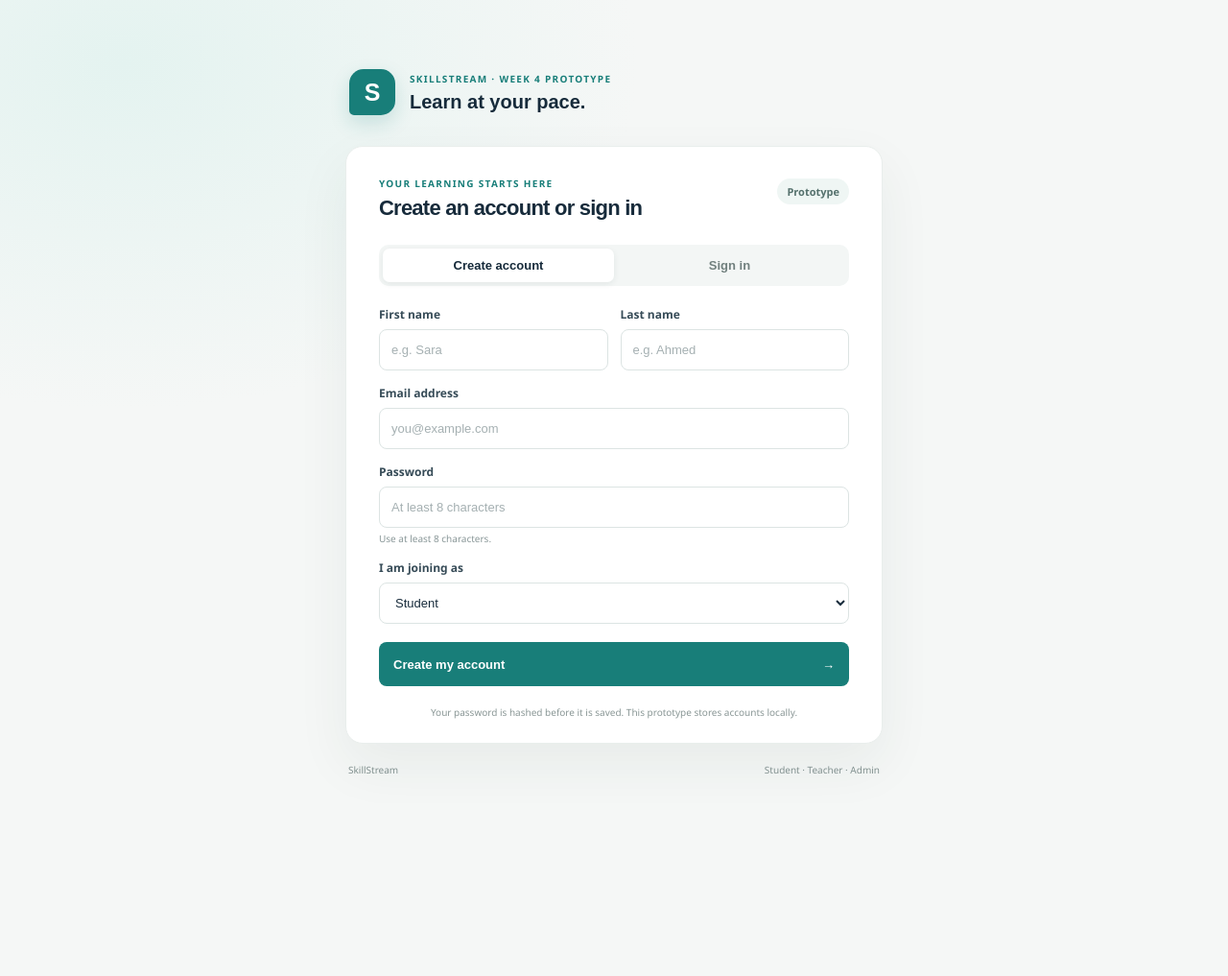
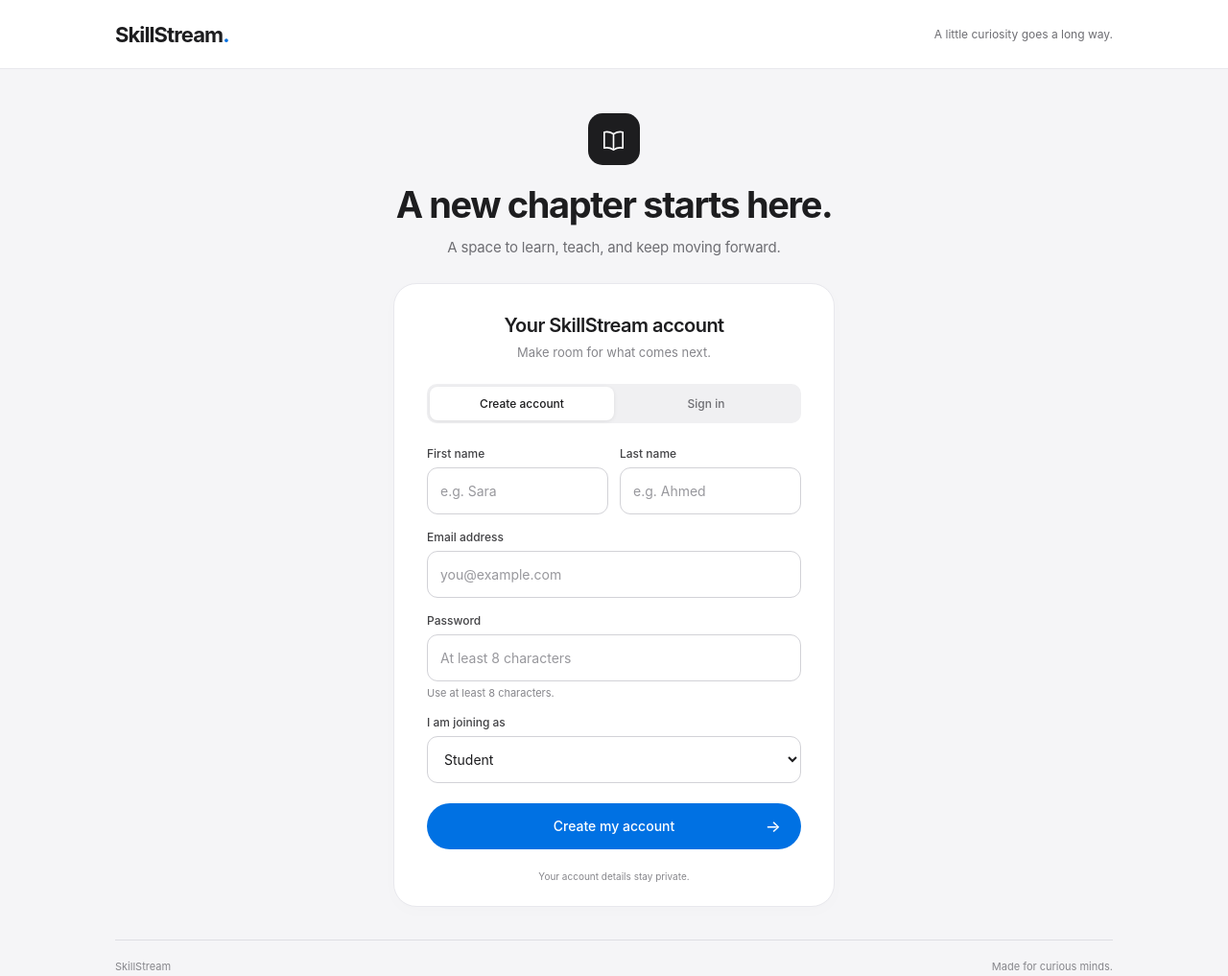
Before and after one commit to munthermohammed064-pixel/skillstream-learning-platform, a website: page public/index.html in a window 1280 px wide. Shown: the whole page at 96% size. Before the commit the page ends 837 px from the top, so only its background shows below. Drawn offline with Linux system fonts and the light colour scheme.

Commit message:
style: simplify account interface with Apple-inspired design

```diff
--- a/public/index.html
+++ b/public/index.html
@@ -9,14 +9,19 @@
 <body>
   <main class="shell">
     <header class="brand">
-      <div class="mark" aria-hidden="true">S</div>
-      <div><p class="eyebrow">SKILLSTREAM · WEEK 4 PROTOTYPE</p><h1>Learn at your pace.</h1></div>
+      <a class="wordmark" href="/">SkillStream<span>.</span></a>
+      <span class="brand-note">A little curiosity goes a long way.</span>
     </header>
+
+    <div class="intro">
+      <div class="mark" aria-hidden="true"><svg viewBox="0 0 32 32" fill="none"><path d="M6 8c4-1 7 0 10 2 3-2 6-3 10-2v17c-4-1-7 0-10 2-3-2-6-3-10-2V8Z" stroke="currentColor" stroke-width="1.7" stroke-linejoin="round"/><path d="M16 10v17" stroke="currentColor" stroke-width="1.7"/></svg></div>
+      <h1>A new chapter starts here.</h1>
+      <p>A space to learn, teach, and keep moving forward.</p>
+    </div>
 
     <section class="card" aria-labelledby="welcome-title">
       <div class="card-heading">
-        <div><p class="eyebrow">YOUR LEARNING STARTS HERE</p><h2 id="welcome-title">Create an account or sign in</h2></div>
-        <span class="status-dot">Prototype</span>
+        <div><h2 id="welcome-title">Your SkillStream account</h2><p class="card-description">Make room for what comes next.</p></div>
       </div>
       <div class="tabs" role="tablist" aria-label="Account action">
         <button class="tab active" id="register-tab" role="tab" aria-selected="true" aria-controls="account-form" data-mode="register">Create account</button>
@@ -38,9 +43,9 @@
         <div><p class="eyebrow">SIGNED IN</p><h3 id="account-name"></h3><p id="account-details" class="muted"></p></div>
         <button id="sign-out" class="sign-out" type="button">Sign out</button>
       </section>
-      <p class="privacy-note">Your password is hashed before it is saved. This prototype stores accounts locally.</p>
+      <p class="privacy-note">Your account details stay private.</p>
     </section>
-    <footer><span>SkillStream</span><span>Student · Teacher · Admin</span></footer>
+    <footer><span>SkillStream</span><span>Made for curious minds.</span></footer>
   </main>
   <script src="/app.js" defer></script>
 </body>
--- a/public/styles.css
+++ b/public/styles.css
@@ -1,39 +1,58 @@
-:root { color-scheme: light; --ink: #172b3b; --muted: #6e7e88; --teal: #187e79; --line: #e3e9e8; --paper: #fff; }
+:root { color-scheme: light; font-family: -apple-system, BlinkMacSystemFont, 'Segoe UI', sans-serif; color: #1d1d1f; background: #f5f5f7; -webkit-font-smoothing: antialiased; --blue: #0071e3; }
 * { box-sizing: border-box; }
 [hidden] { display: none !important; }
-body { margin: 0; min-height: 100vh; color: var(--ink); background: radial-gradient(ellipse at 10% 8%, #e4f3f0 0, transparent 33%), #f5f7f6; font-family: 'DM Sans', 'Segoe UI', sans-serif; }
-.shell { width: min(100% - 40px, 560px); margin: 0 auto; padding: 72px 0 28px; }
-.brand { display: flex; align-items: center; gap: 15px; margin: 0 0 32px 4px; }
-.mark { display: grid; place-items: center; width: 48px; height: 48px; border-radius: 15px 15px 15px 5px; color: #fff; background: var(--teal); font: 800 25px Manrope, sans-serif; box-shadow: 0 8px 20px #187e792e; }
-.eyebrow { margin: 0 0 6px; color: var(--teal); font-size: 10px; font-weight: 700; letter-spacing: .13em; }
-h1, h2, h3, p { margin-top: 0; }
-h1 { margin-bottom: 0; font: 700 20px Manrope, sans-serif; }
-.card { padding: 31px 34px 25px; border: 1px solid #e9eeec; border-radius: 18px; background: var(--paper); box-shadow: 0 22px 55px #193d3210; }
-.card-heading { display: flex; align-items: flex-start; justify-content: space-between; gap: 12px; }
-h2 { margin-bottom: 0; font: 700 22px Manrope, sans-serif; letter-spacing: -.035em; }
-.status-dot { margin-top: 2px; padding: 6px 10px; border-radius: 999px; color: #55716d; background: #eff6f4; font-size: 11px; font-weight: 600; white-space: nowrap; }
-.tabs { display: grid; grid-template-columns: 1fr 1fr; margin: 25px 0 21px; padding: 4px; border-radius: 10px; background: #f3f6f5; }
-.tab { padding: 10px; border: 0; border-radius: 7px; color: #71807e; background: transparent; font: 600 13px 'DM Sans', sans-serif; cursor: pointer; }
-.tab.active { color: var(--ink); background: white; box-shadow: 0 2px 6px #1d353a13; }
-form { display: grid; gap: 15px; }
-label { display: grid; gap: 7px; color: #364b57; font-size: 12px; font-weight: 600; }
-input, select { width: 100%; height: 43px; padding: 0 12px; border: 1px solid #dce4e3; border-radius: 8px; color: var(--ink); background: #fff; font: 400 13px 'DM Sans', sans-serif; outline: none; transition: border-color .15s, box-shadow .15s; }
-input::placeholder { color: #a5b0b2; }
-input:focus, select:focus { border-color: #65a7a0; box-shadow: 0 0 0 3px #187e7918; }
-small { margin-top: -3px; color: #889697; font-size: 10px; font-weight: 400; }
-.name-fields { display: grid; grid-template-columns: 1fr 1fr; gap: 13px; }
-.submit { display: flex; justify-content: space-between; align-items: center; height: 46px; margin-top: 4px; padding: 0 15px; border: 0; border-radius: 8px; color: white; background: var(--teal); font: 600 13px 'DM Sans', sans-serif; cursor: pointer; transition: background .15s, transform .15s; }
-.submit:hover { background: #116d69; transform: translateY(-1px); }
-.submit:disabled { opacity: .65; cursor: wait; transform: none; }
-.message { margin-top: 16px; padding: 11px 13px; border-radius: 8px; font-size: 12px; line-height: 1.5; }
-.message.error { color: #943e35; background: #fff1ef; }
-.message.success { color: #276860; background: #edf8f5; }
-.account-panel { display: flex; align-items: center; gap: 12px; margin-top: 18px; padding: 14px; border: 1px solid #d8ebe6; border-radius: 10px; background: #f4faf8; }
-.account-panel h3 { margin: 0 0 3px; font: 700 15px Manrope, sans-serif; }
-.account-panel .eyebrow { margin-bottom: 3px; font-size: 9px; }
-.checkmark { display: grid; place-items: center; flex: 0 0 34px; height: 34px; border-radius: 50%; color: #fff; background: var(--teal); }
-.muted { margin: 0; color: var(--muted); font-size: 11px; }
-.sign-out { margin-left: auto; padding: 7px 9px; border: 1px solid #d5e3df; border-radius: 7px; color: #526d68; background: white; font: 600 11px 'DM Sans', sans-serif; cursor: pointer; }
-.privacy-note { margin: 20px 0 0; color: #899695; font-size: 10px; text-align: center; }
-footer { display: flex; justify-content: space-between; margin: 20px 3px 0; color: #81908f; font-size: 10px; }
-@media (max-width: 520px) { .shell { padding-top: 34px; } .card { padding: 25px 21px 21px; } h2 { font-size: 19px; } .name-fields { gap: 9px; } }
+body { margin: 0; min-width: 320px; }
+button, input, select { font: inherit; }
+button { cursor: pointer; }
+button:focus-visible, a:focus-visible { outline: 3px solid #0071e380; outline-offset: 4px; }
+.shell { min-height: 100vh; display: flex; flex-direction: column; align-items: center; }
+.brand { width: 100%; min-height: 72px; padding: 0 max(32px, calc((100vw - 1040px) / 2)); display: flex; align-items: center; justify-content: space-between; gap: 24px; background: #fff; border-bottom: 1px solid #e8e8ed; }
+.wordmark { color: #1d1d1f; text-decoration: none; font-size: 22px; font-weight: 650; letter-spacing: -.9px; }
+.wordmark span { color: var(--blue); }
+.brand-note { color: #6e6e73; font-size: 12px; }
+.intro { padding: 46px 24px 25px; text-align: center; }
+.mark { display: grid; place-items: center; width: 54px; height: 54px; margin: 0 auto 20px; border-radius: 15px; background: #1d1d1f; color: #fff; }
+.mark svg { width: 31px; height: 31px; }
+h1, h2, h3, p { margin: 0; }
+h1 { font-size: clamp(28px, 3.5vw, 38px); font-weight: 650; line-height: 1.14; letter-spacing: -1.4px; }
+.intro > p { margin-top: 12px; color: #6e6e73; font-size: 15px; line-height: 1.5; letter-spacing: -.2px; }
+.card { width: min(460px, calc(100% - 40px)); margin: 0 auto 34px; padding: 30px 34px 25px; border: 1px solid #e8e8ed; border-radius: 24px; background: #fff; box-shadow: 0 4px 18px #00000004; }
+.card-heading { text-align: center; }
+h2 { font-size: 20px; font-weight: 600; line-height: 1.3; letter-spacing: -.55px; }
+.card-description { margin-top: 7px; color: #86868b; font-size: 13px; }
+.tabs { display: grid; grid-template-columns: 1fr 1fr; margin: 25px 0 24px; padding: 3px; border-radius: 10px; background: #f0f0f2; }
+.tab { min-height: 35px; border: 0; border-radius: 8px; color: #6e6e73; background: transparent; font-size: 12px; font-weight: 500; }
+.tab.active { color: #1d1d1f; background: white; box-shadow: 0 1px 4px #00000014; }
+form { display: grid; gap: 16px; }
+label { display: grid; gap: 7px; color: #424245; font-size: 12px; font-weight: 500; }
+input, select { width: 100%; height: 49px; padding: 0 13px; border: 1px solid #d2d2d7; border-radius: 11px; color: #1d1d1f; background: #fff; font-size: 14px; font-weight: 400; outline: none; transition: border-color .15s, box-shadow .15s; }
+input::placeholder { color: #98989d; }
+input:focus, select:focus { border-color: #0071e3; box-shadow: 0 0 0 3px #0071e325; }
+small { margin-top: -2px; color: #86868b; font-size: 11px; font-weight: 400; }
+.name-fields { display: grid; grid-template-columns: 1fr 1fr; gap: 12px; }
+.submit { position: relative; width: 100%; min-height: 48px; margin-top: 5px; padding: 12px 30px; border: 0; border-radius: 999px; background: var(--blue); color: #fff; font-size: 14px; font-weight: 500; text-align: center; transition: background .15s; }
+.submit span { position: absolute; right: 21px; font-size: 17px; top: 50%; transform: translateY(-50%); }
+.submit:hover { background: #0077ed; }
+.submit:active { background: #0068d1; }
+.submit:disabled { opacity: .55; cursor: wait; }
+.message { margin-top: 18px; padding: 12px 14px; border-radius: 11px; font-size: 12px; line-height: 1.55; }
+.message.error { background: #fff3f2; color: #a33025; }
+.message.success { background: #f0f6ff; color: #185ba2; }
+.account-panel { display: flex; align-items: center; flex-wrap: wrap; gap: 12px; margin-top: 20px; padding: 18px 0; border-top: 1px solid #e8e8ed; }
+.checkmark { display: grid; place-items: center; flex: 0 0 36px; height: 36px; border-radius: 50%; background: #f0f6ff; color: var(--blue); font-size: 18px; }
+.eyebrow { margin-bottom: 5px; color: #6e6e73; font-size: 10px; font-weight: 500; letter-spacing: .4px; }
+.account-panel h3 { margin-bottom: 5px; font-size: 16px; font-weight: 600; letter-spacing: -.35px; }
+.muted { color: #6e6e73; font-size: 11px; overflow-wrap: anywhere; }
+.sign-out { margin-left: auto; padding: 8px 12px; border: 0; border-radius: 20px; color: var(--blue); background: #f5f5f7; font-size: 12px; }
+.privacy-note { margin-top: 22px; color: #86868b; font-size: 10px; text-align: center; }
+footer { display: flex; justify-content: space-between; gap: 20px; width: min(1040px, calc(100% - 64px)); margin-top: auto; padding: 20px 0 24px; border-top: 1px solid #dedee3; color: #86868b; font-size: 11px; }
+@media (max-width: 520px) {
+  .brand { min-height: 62px; padding: 0 23px; }
+  .brand-note { display: none; }
+  .intro { padding-top: 33px; }
+  .intro > p { max-width: 280px; margin: 12px auto 0; font-size: 14px; }
+  .card { padding: 25px 24px 23px; border-radius: 20px; }
+  .name-fields { gap: 10px; }
+  footer { width: calc(100% - 46px); }
+}
+@media (prefers-reduced-motion: reduce) { * { transition: none !important; } }
```
